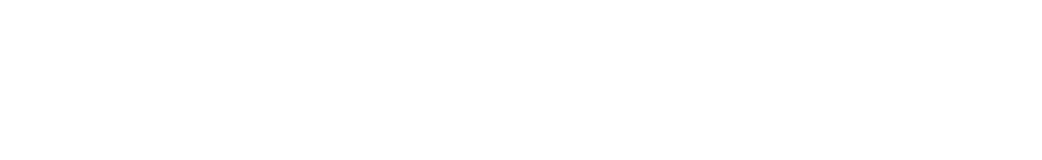
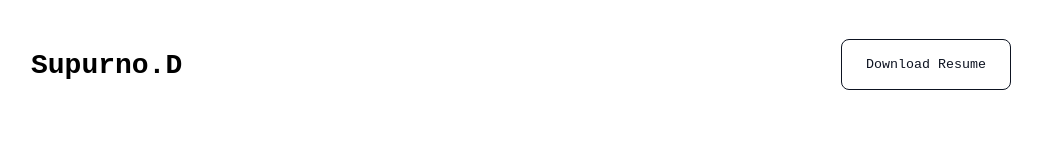
Before and after one commit to coderx86/Assignment-1, a plain HTML site: page index.html in a window 1280 px wide. Shown: the whole page, without its empty margins (119-1161 px from the left). Drawn offline with Linux system fonts and the light colour scheme; a web font is replaced by a local one.

Commit message:
added navbar

```diff
--- a/index.html
+++ b/index.html
@@ -2,9 +2,26 @@
 <head>
     <meta charset="UTF-8">
     <meta name="viewport" content="width=device-width, initial-scale=1.0">
+    <link rel="preconnect" href="https://fonts.googleapis.com">
+    <link rel="preconnect" href="https://fonts.gstatic.com" crossorigin>
+    <link href="https://fonts.googleapis.com/css2?family=Azeret+Mono:ital,wght@0,100..900;1,100..900&display=swap" rel="stylesheet">
+    <link rel="stylesheet" href="style.css">
     <title>Assignment-1</title>
 </head>
 <body>
+    <header>
+        <nav>
+            <h3 class="nav-title">Supurno.D</h3>
+            <div class="nav-download-resume">
+                <button>Download Resume</button>
+            </div>
+        </nav>
+    </header>
+    <main>
 
+    </main>
+    <footer>
+
+    </footer>
 </body>
 </html>
--- /dev/null
+++ b/style.css
@@ -0,0 +1,30 @@
+*{
+    font-family: "Azeret Mono", monospace;
+    margin: 0;
+    padding: 0;
+}
+
+/* nav styles */
+nav{
+    display: flex;
+    justify-content: space-between;
+    margin: 0px 150px;
+    align-items: center;
+}
+.nav-title{
+    font-size: 28px;
+    font-weight: 800;
+    padding-top: 50px;
+    padding-bottom: 48px;
+}
+.nav-download-resume{
+    font-size: 20px;
+    font-weight: 600;
+}
+.nav-download-resume button{
+    padding: 17px 24px;
+    color: #0D1321;
+    background-color: white;
+    border: 1px solid #0D1321;
+    border-radius: 8px;
+}
```
